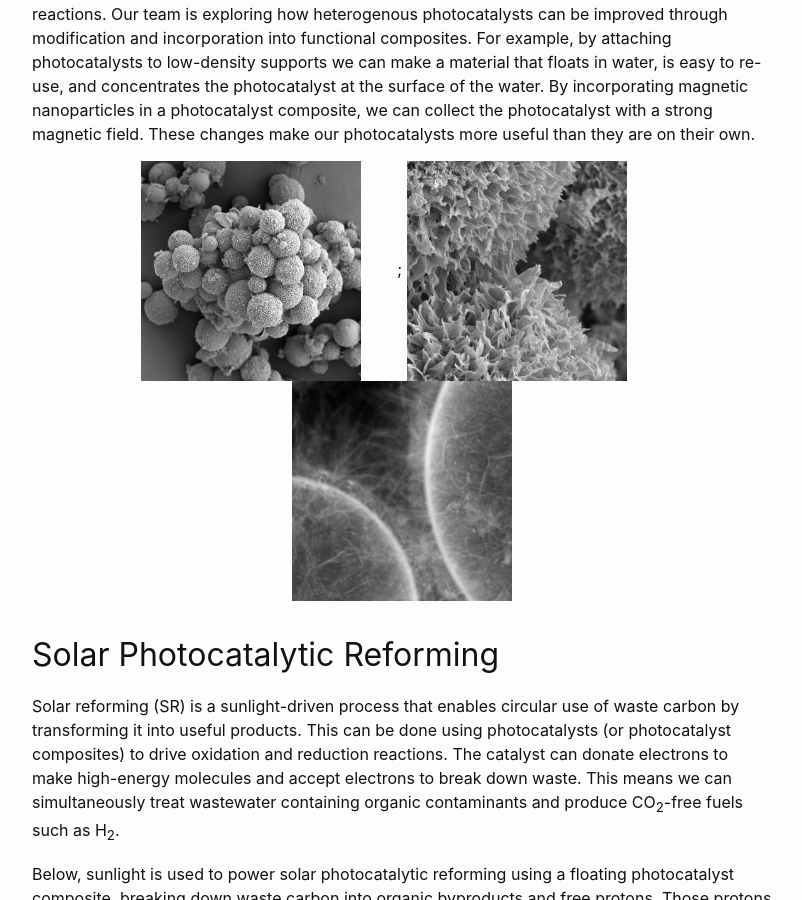
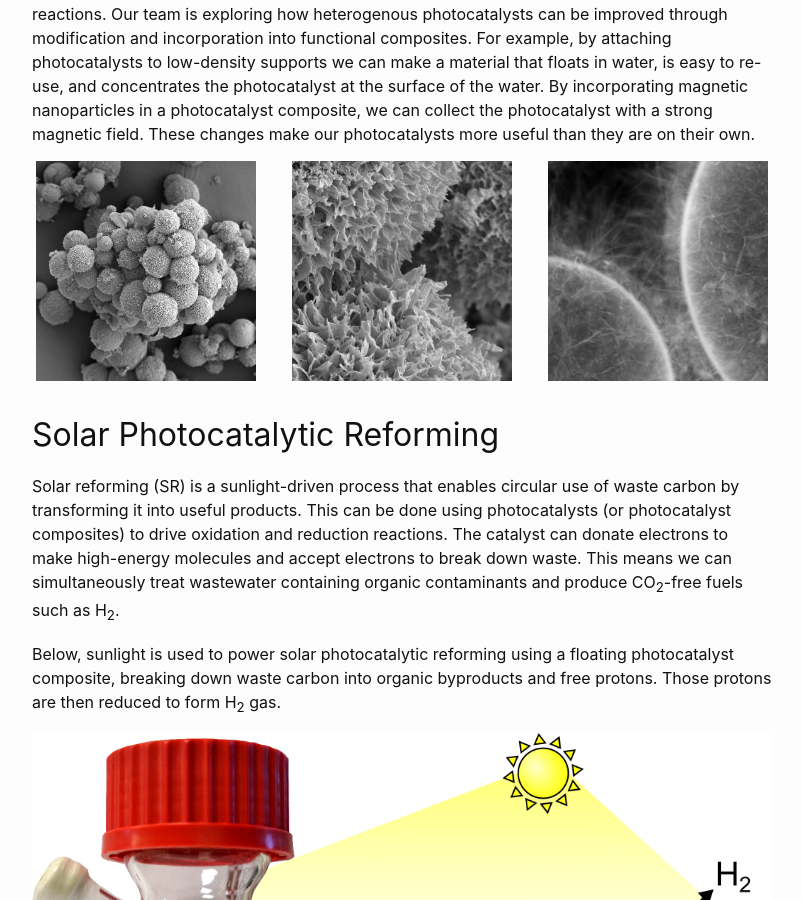
Before and after one commit to LinleyLab/LinleyLab.github.io, a Jekyll site: the page built from Research.md, in a window 1280 px wide and 900 px high, scrolled down 341 px. Shown: the whole window, without its empty margins (238-1040 px from the left). Built offline with Jekyll 4.4.1, drawn with Linux system fonts in a browser that asks for light colours; our own code applies the rules of GitHub Pages for plain Markdown files.

Commit message:
Update Research.md

```diff
--- a/Research.md
+++ b/Research.md
@@ -15,7 +15,7 @@
 photocatalyst with a strong magnetic field. These changes make our photocatalysts more useful than they are on their own.
 
 <p align="center">
-  <img src="assets/Images/SEM1.png" width="220" alt="SEM Image of Carbon Nitride on Glass Spheres"> &nbsp;&nbsp;&nbsp;&nbsp;&nbsp;&nbsp;&nbsp;; <img src="assets/Images/SEM2.png" width="220" alt="SEM Image of Carbon Nitride on Glass Spheres"> &nbsp;&nbsp;&nbsp;&nbsp;&nbsp;&nbsp;&nbsp; <img src="assets/Images/TEM1.png" width="220" alt="TEM Image of Carbon Nitride on Glass Spheres">
+  <img src="assets/Images/SEM1.png" width="220" alt="SEM Image of Carbon Nitride on Glass Spheres"> &nbsp;&nbsp;&nbsp;&nbsp;&nbsp;&nbsp; <img src="assets/Images/SEM2.png" width="220" alt="SEM Image of Carbon Nitride on Glass Spheres"> &nbsp;&nbsp;&nbsp;&nbsp;&nbsp;&nbsp; <img src="assets/Images/TEM1.png" width="220" alt="TEM Image of Carbon Nitride on Glass Spheres">
 </p>
 
 ## Solar Photocatalytic Reforming
```
